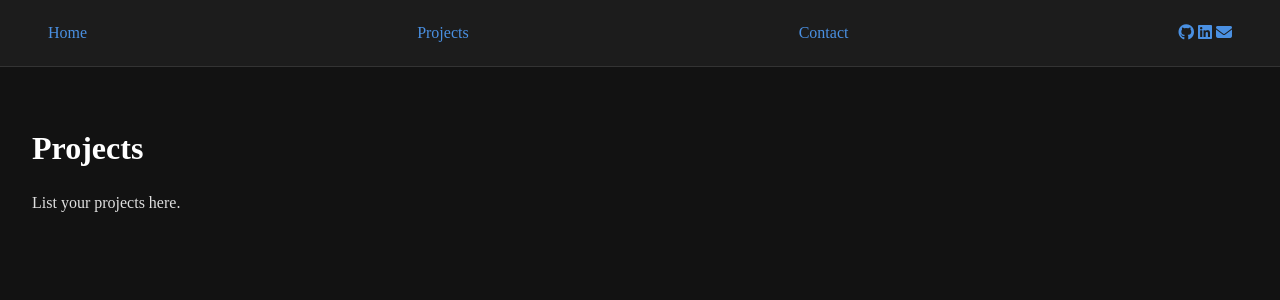
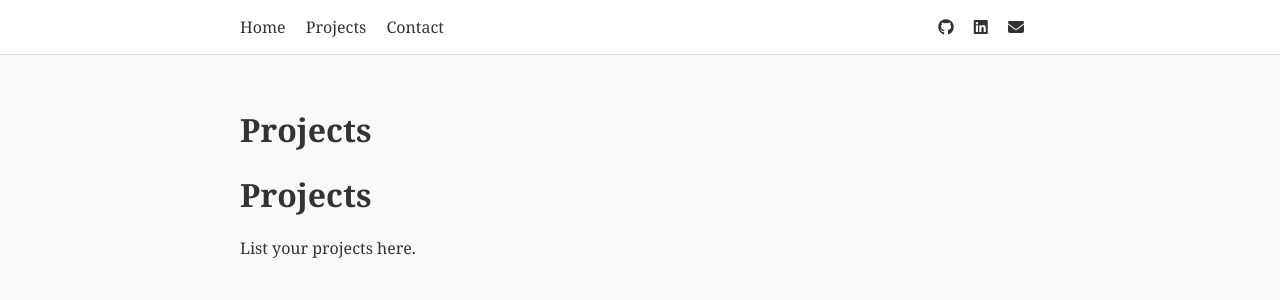
Before and after one commit to EwerthonMelzani/ewerthonmelzani.github.io, a Jekyll site: the page built from projects.md, in a window 1280 px wide. Shown: the top 300 px of the page. Built offline with Jekyll 4.4.1, drawn with Linux system fonts in a browser that asks for light colours.

Commit message:
Now I think I know what I'm doing

```diff
--- a/_data/navigator.yml
+++ b/_data/navigator.yml
@@ -14,5 +14,5 @@ social:
     url: https://www.linkedin.com/in/ewerthonmelzani/
     icon: fab fa-linkedin
   - title: Email
-    url: mailto:yourname@example.com
+    url: mailto:ervithon@gmail.com
     icon: fas fa-envelope
--- /dev/null
+++ b/_includes/header.html
@@ -0,0 +1,16 @@
+<header>
+  <nav>
+    <div class="nav-left">
+      {% for item in site.data.navigator.main %}
+        <a href="{{ item.url }}">{{ item.title }}</a>
+      {% endfor %}
+    </div>
+    <div class="nav-right">
+      {% for social in site.data.navigator.social %}
+        <a href="{{ social.url }}" target="_blank" title="{{ social.title }}">
+          <i class="{{ social.icon }}"></i>
+        </a>
+      {% endfor %}
+    </div>
+  </nav>
+</header>
--- a/_layouts/page.html
+++ b/_layouts/page.html
@@ -1,30 +1,20 @@
 <!DOCTYPE html>
 <html lang="en">
 <head>
-  <link rel="stylesheet" href="https://cdnjs.cloudflare.com/ajax/libs/font-awesome/6.4.0/css/all.min.css">
   <meta charset="UTF-8">
   <title>{{ page.title }} | {{ site.title }}</title>
   <link rel="stylesheet" href="/assets/css/style.css">
+  <!-- Font Awesome for icons -->
+  <link rel="stylesheet" href="https://cdnjs.cloudflare.com/ajax/libs/font-awesome/6.4.0/css/all.min.css">
 </head>
 <body>
-  <header>
-    <nav>
-        {% for item in site.data.navigator.main %}
-            <a href="{{ item.url }}">{{ item.title }}</a>
-        {% endfor %}
+  {% include header.html %}
 
-  <!-- Social Icons -->
-        <span class="social-icons">
-            {% for social in site.data.navigator.social %}
-            <a href="{{ social.url }}" target="_blank" title="{{ social.title }}">
-                <i class="{{ social.icon }}"></i>
-            </a>
-            {% endfor %}
-        </span>
-    </nav>
-  </header>
-  <main>
-    {{ content }}
-  </main>
+  <div class="container">
+    <main>
+      <h1>{{ page.title }}</h1>
+      {{ content }}
+    </main>
+  </div>
 </body>
 </html>
--- a/assets/css/style.css
+++ b/assets/css/style.css
@@ -1,97 +1,56 @@
-/* Global body */
 body {
-  font-family: 'Times New Roman', Times, serif;
-  background-color: #121212;
-  color: #e0e0e0;
+  font-family: 'Georgia', serif;         /* Elegant serif font */
+  background-color: #f9f9f9;             /* Light, clean background */
+  color: #333333;                        /* Dark text for high readability */
   margin: 0;
   padding: 0;
 }
 
-/* Header / Navigation */
+.container {
+  max-width: 800px;
+  margin: 0 auto;
+  padding: 2rem 1rem;
+}
+
 header {
-  background-color: #1c1c1c;
-  border-bottom: 1px solid #333;
+  background-color: #ffffff;
+  padding: 1rem 0;
+  border-bottom: 1px solid #dddddd;
 }
 
 nav {
+  max-width: 800px;
+  margin: 0 auto;
   display: flex;
-  justify-content: space-between; /* left menu left, social icons right */
+  justify-content: space-between;
   align-items: center;
-  padding: 1.5rem 3rem; /* bigger navbar */
 }
 
-/* Left menu links */
-.nav-left a {
-  color: #e0e0e0;
-  margin-right: 1.5rem;
+.nav-left a,
+.nav-right a {
+  color: #333333;
+  margin-right: 1rem;
   text-decoration: none;
-  font-weight: normal;
-  transition: color 0.3s;
+  font-size: 1rem;
 }
 
-.nav-left a:hover {
-  color: #4a90e2;
+.nav-left a:hover,
+.nav-right a:hover {
+  text-decoration: underline;
 }
 
-/* Right social icons */
-.nav-right a {
-  color: #e0e0e0;
-  margin-left: 1rem;
-  font-size: 1.2rem;
-  transition: color 0.3s;
+
+.banner-container {
+  width: 100vw;
+  position: relative;
+  left: 50%;
+  right: 50%;
+  margin-left: -50vw;
+  margin-right: -50vw;
 }
 
-.nav-right a:hover {
-  color: #4a90e2;
-}
-
-/* Main content */
-main {
-  padding: 2rem;
-  line-height: 1.6;
-}
-
-/* Headings */
-h1, h2, h3, h4, h5, h6 {
-  color: #ffffff;
-  margin-top: 1.5rem;
-  margin-bottom: 1rem;
-}
-
-/* Links inside content */
-a {
-  color: #4a90e2;
-  text-decoration: none;
-  transition: color 0.3s;
-}
-
-a:hover {
-  color: #80c1ff;
-}
-
-/* Sections / cards */
-section {
-  background-color: #1a1a1a;
-  padding: 1rem;
-  margin-bottom: 1.5rem;
-  border-radius: 5px;
-  border: 1px solid #333;
-}
-
-/* Full-width images */
-.full-width-image {
+.banner-image {
   width: 100%;
   height: auto;
   display: block;
-  margin: 0;
-  padding: 0;
 }
-
-
-.full-width-image {
-  width: 100%;
-  height: auto; /* maintains aspect ratio */
-  display: block;
-  margin: 0;
-  padding: 0;
-}
```
Also changed, not shown: _layouts/home.html (+13 -19 lines), index.md (+7 -2 lines).
